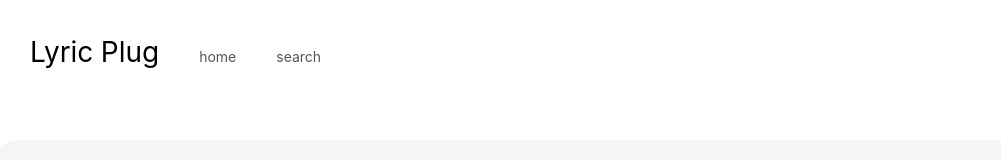
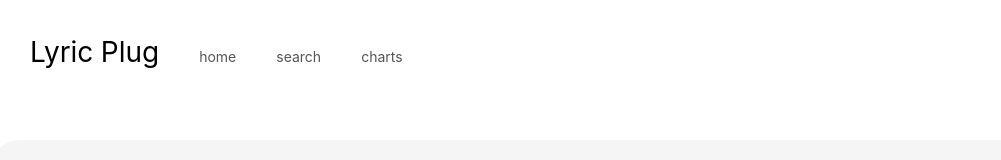
Before and after one commit to manjoot/lyric-plug, a React (Create React App) app: page / in a window 1280 px wide. Shown: the top 160 px of the page, without its empty margins (110-1111 px from the left). Built offline with nearby package versions, Linux system fonts and the light colour scheme.

Commit message:
Adding charts option to navigation menu

```diff
--- a/src/containers/Navigation/index.js
+++ b/src/containers/Navigation/index.js
@@ -26,6 +26,15 @@ function Navigation() {
                     search
                 </Link>
               </li>
+
+              <li>
+                <Link
+                className="menu-item"
+                to="charts"
+                >
+                    charts
+                </Link>
+              </li>
              </ul>
           </nav>
         </header>
```
